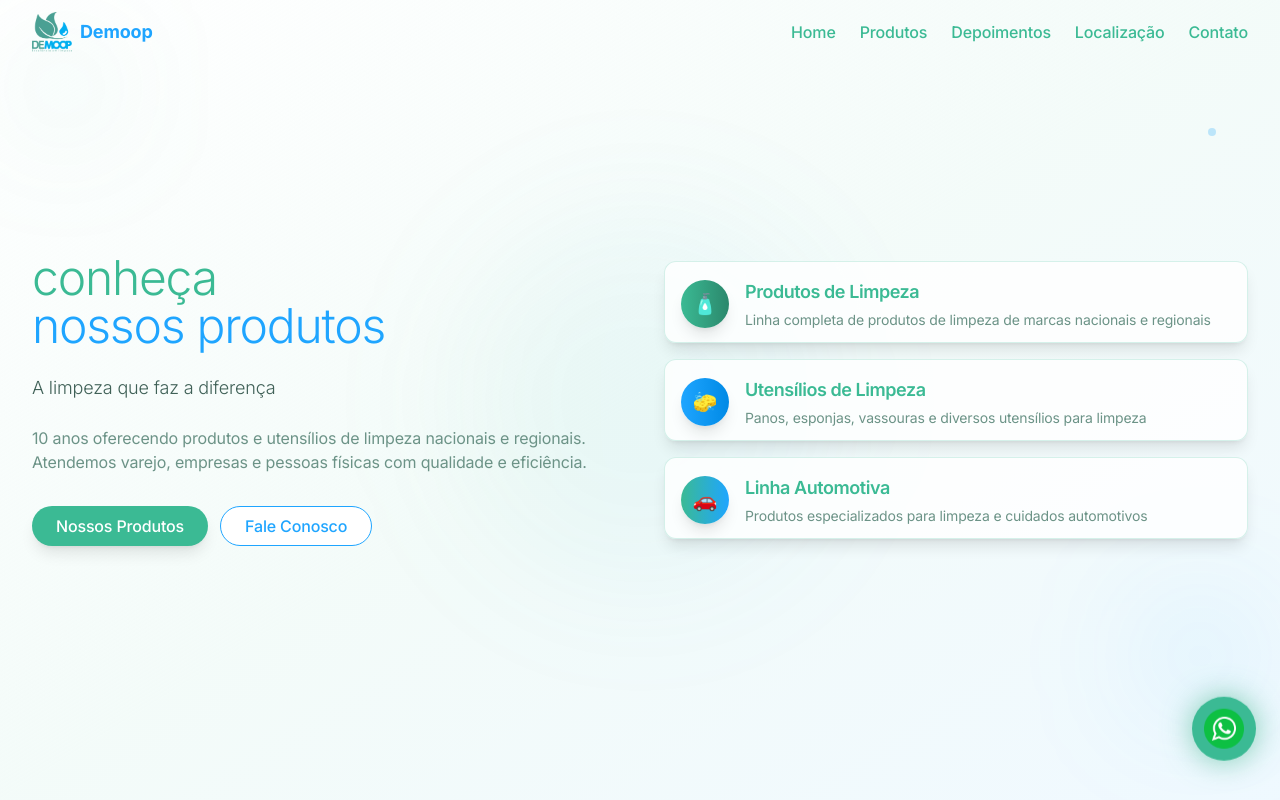
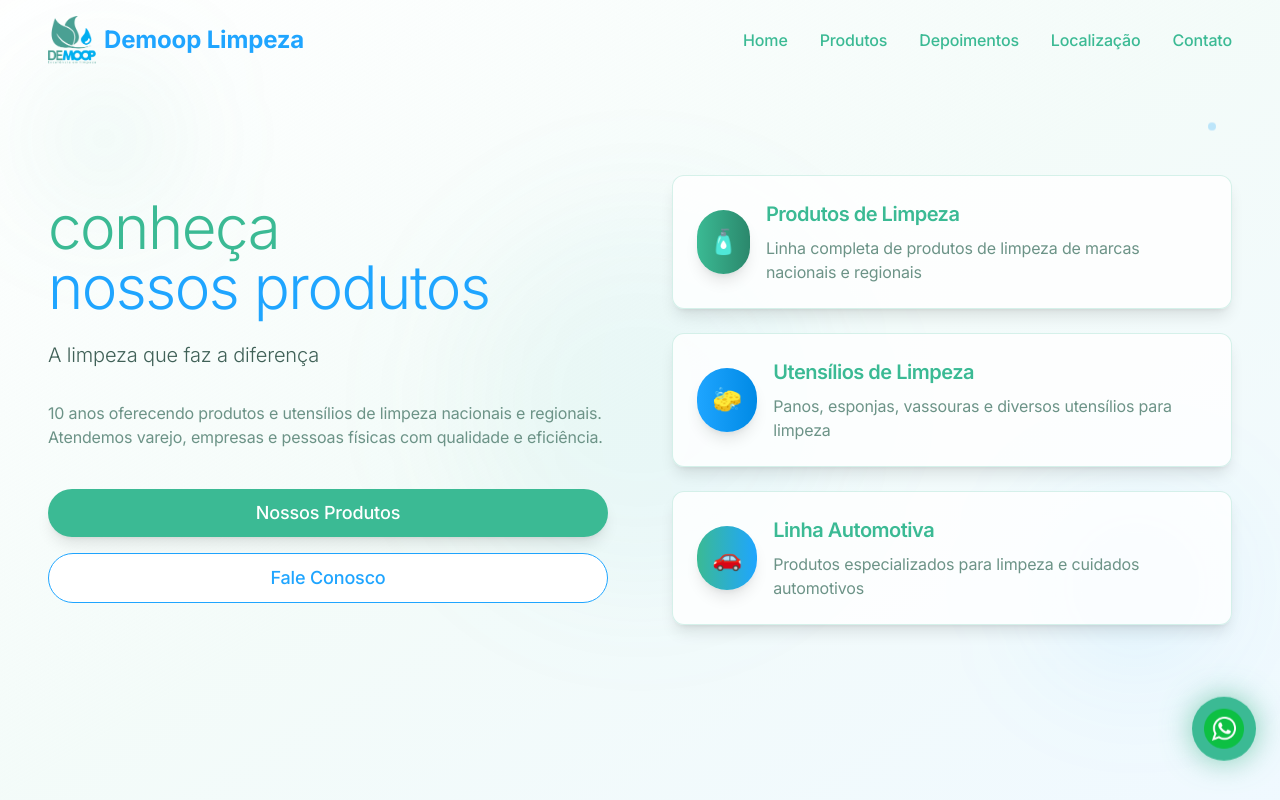
Before and after one commit to DevZipMateus/demoop, a React (Vite) app: page / in a window 1280 px wide. Shown: the top 800 px of the page. Built offline with nearby package versions, Linux system fonts and the light colour scheme.

Commit message:
Reverted to commit ddddc0e04e0af738511bc12abbd575e39bad043b

```diff
--- a/src/components/DemoopHero.tsx
+++ b/src/components/DemoopHero.tsx
@@ -42,56 +42,56 @@ const DemoopHero = () => {
     <section id="home" className="min-h-screen flex items-center justify-center relative overflow-hidden bg-gradient-to-br from-white via-demoop-lightgreen/20 to-demoop-lightblue/20">
       {/* Background elements */}
       <div className="absolute inset-0 overflow-hidden">
-        <div className="absolute top-10 left-2 sm:left-4 w-16 h-16 sm:w-20 sm:h-20 lg:w-24 lg:h-24 bg-demoop-green/10 rounded-full blur-3xl animate-float"></div>
-        <div className="absolute bottom-20 right-2 sm:right-4 w-20 h-20 sm:w-24 sm:h-24 lg:w-32 lg:h-32 bg-demoop-blue/10 rounded-full blur-3xl animate-float animation-delay-500"></div>
-        <div className="absolute top-1/2 left-1/2 transform -translate-x-1/2 -translate-y-1/2 w-48 h-48 sm:w-64 sm:h-64 lg:w-96 lg:h-96 bg-gradient-to-r from-demoop-green/5 to-demoop-blue/5 rounded-full blur-3xl"></div>
+        <div className="absolute top-20 left-4 sm:left-10 w-24 h-24 sm:w-32 sm:h-32 bg-demoop-green/10 rounded-full blur-3xl animate-float"></div>
+        <div className="absolute bottom-32 right-4 sm:right-16 w-32 h-32 sm:w-40 sm:h-40 bg-demoop-blue/10 rounded-full blur-3xl animate-float animation-delay-500"></div>
+        <div className="absolute top-1/2 left-1/2 transform -translate-x-1/2 -translate-y-1/2 w-64 h-64 sm:w-96 sm:h-96 bg-gradient-to-r from-demoop-green/5 to-demoop-blue/5 rounded-full blur-3xl"></div>
       </div>
 
-      <div className="container mx-auto px-3 sm:px-4 lg:px-6 xl:px-8 relative z-10 py-20 sm:py-24 lg:py-32">
-        <div className="grid grid-cols-1 lg:grid-cols-2 gap-6 sm:gap-8 lg:gap-12 items-center">
+      <div className="container mx-auto px-4 sm:px-6 lg:px-8 xl:px-12 2xl:px-16 relative z-10">
+        <div className="grid grid-cols-1 lg:grid-cols-2 gap-8 lg:gap-12 xl:gap-16 items-center">
           {/* Content Section - Left */}
-          <div className="text-center lg:text-left order-2 lg:order-1">
-            <h1 className="text-2xl xs:text-3xl sm:text-4xl md:text-5xl lg:text-4xl xl:text-5xl font-light mb-3 sm:mb-4 lg:mb-6 opacity-0 animate-slide-up tracking-tight leading-tight">
+          <div className="text-center lg:text-left">
+            <h1 className="text-3xl xs:text-4xl sm:text-5xl md:text-6xl lg:text-5xl xl:text-6xl font-light mb-4 sm:mb-6 opacity-0 animate-slide-up tracking-tight leading-tight">
               <span className="block text-demoop-primary">conheça</span>
               <span className="block text-demoop-blue">nossos produtos</span>
             </h1>
 
-            <p className="text-sm sm:text-base md:text-lg lg:text-base xl:text-lg text-foreground/80 mb-4 sm:mb-6 opacity-0 animate-slide-up animation-delay-200 font-light leading-relaxed">
+            <p className="text-base sm:text-lg md:text-xl lg:text-lg xl:text-xl text-foreground/80 mb-6 sm:mb-8 opacity-0 animate-slide-up animation-delay-200 font-light leading-relaxed">
               A limpeza que faz a diferença
             </p>
 
-            <p className="text-xs sm:text-sm md:text-base lg:text-sm xl:text-base text-muted-foreground mb-6 sm:mb-8 opacity-0 animate-slide-up animation-delay-300 leading-relaxed">
+            <p className="text-sm sm:text-base md:text-lg lg:text-base text-muted-foreground mb-8 sm:mb-10 opacity-0 animate-slide-up animation-delay-300 leading-relaxed">
               10 anos oferecendo produtos e utensílios de limpeza nacionais e regionais.
               Atendemos varejo, empresas e pessoas físicas com qualidade e eficiência.
             </p>
 
-            <div className="flex flex-col xs:flex-row gap-2 sm:gap-3 justify-center lg:justify-start opacity-0 animate-slide-up animation-delay-400">
-              <Button onClick={() => scrollToSection('services')} className="bg-demoop-primary hover:bg-demoop-darkgreen text-white px-4 sm:px-6 py-3 sm:py-4 text-sm sm:text-base rounded-full shadow-lg hover:shadow-xl transition-all duration-300 transform hover:scale-105">
+            <div className="flex flex-col xs:flex-row gap-3 sm:gap-4 justify-center lg:justify-start opacity-0 animate-slide-up animation-delay-400">
+              <Button onClick={() => scrollToSection('services')} className="bg-demoop-primary hover:bg-demoop-darkgreen text-white px-6 sm:px-8 py-4 sm:py-6 text-base sm:text-lg rounded-full shadow-lg hover:shadow-xl transition-all duration-300 transform hover:scale-105">
                 Nossos Produtos
               </Button>
-              <Button variant="outline" onClick={handleWhatsAppClick} className="border-demoop-blue text-demoop-blue hover:bg-demoop-blue hover:text-white px-4 sm:px-6 py-3 sm:py-4 text-sm sm:text-base rounded-full transition-all duration-300">
+              <Button variant="outline" onClick={handleWhatsAppClick} className="border-demoop-blue text-demoop-blue hover:bg-demoop-blue hover:text-white px-6 sm:px-8 py-4 sm:py-6 text-base sm:text-lg rounded-full transition-all duration-300">
                 Fale Conosco
               </Button>
             </div>
           </div>
 
           {/* Products Section - Right */}
-          <div className="grid grid-cols-1 gap-3 sm:gap-4 opacity-0 animate-slide-up animation-delay-600 order-1 lg:order-2">
+          <div className="grid grid-cols-1 gap-4 sm:gap-6 opacity-0 animate-slide-up animation-delay-600">
             {products.map((product, index) => (
               <Card
                 key={index}
-                className="group bg-white/80 backdrop-blur-sm border-demoop-green/20 shadow-lg hover:shadow-2xl transition-all duration-500 hover:scale-102 hover:-translate-y-1"
+                className="group bg-white/80 backdrop-blur-sm border-demoop-green/20 shadow-lg hover:shadow-2xl transition-all duration-500 hover:scale-105 hover:-translate-y-2"
               >
-                <CardHeader className="p-3 sm:p-4 pb-2 sm:pb-3">
-                  <div className="flex items-center gap-3 sm:gap-4">
-                    <div className={`w-10 h-10 sm:w-12 sm:h-12 rounded-full bg-gradient-to-r ${product.color} flex items-center justify-center text-lg sm:text-xl shadow-lg group-hover:shadow-xl transition-all duration-300 flex-shrink-0`}>
+                <CardHeader className="text-center pb-4 p-4 sm:p-6">
+                  <div className="flex items-center gap-4">
+                    <div className={`w-12 h-12 sm:w-16 sm:h-16 rounded-full bg-gradient-to-r ${product.color} flex items-center justify-center text-xl sm:text-2xl shadow-lg group-hover:shadow-xl transition-all duration-300`}>
                       {product.icon}
                     </div>
-                    <div className="flex-1 min-w-0">
-                      <CardTitle className="text-sm sm:text-base lg:text-lg text-demoop-primary group-hover:text-demoop-blue transition-colors duration-300">
+                    <div className="text-left">
+                      <CardTitle className="text-lg sm:text-xl text-demoop-primary group-hover:text-demoop-blue transition-colors duration-300">
                         {product.title}
                       </CardTitle>
-                      <p className="text-muted-foreground text-xs sm:text-sm mt-1 leading-relaxed">
+                      <p className="text-muted-foreground text-sm sm:text-base mt-2 leading-relaxed">
                         {product.description}
                       </p>
                     </div>
--- a/src/components/NavBar.tsx
+++ b/src/components/NavBar.tsx
@@ -43,15 +43,15 @@ const NavBar = () => {
       className={cn(
         "fixed top-0 left-0 right-0 z-50 transition-all duration-300 ease-in-out",
         scrolled
-          ? "py-1 sm:py-2 bg-white/95 backdrop-blur-md shadow-lg"
-          : "py-2 sm:py-3 bg-transparent"
+          ? "py-2 sm:py-3 bg-white/95 backdrop-blur-md shadow-lg"
+          : "py-3 sm:py-4 bg-transparent"
       )}
     >
-      <div className="container mx-auto px-3 sm:px-4 lg:px-6 xl:px-8 flex justify-between items-center">
+      <div className="container mx-auto px-4 sm:px-6 lg:px-8 xl:px-12 2xl:px-16 flex justify-between items-center">
         <div className="flex items-center">
           <a
             href="#home"
-            className="flex items-center space-x-1 sm:space-x-2 font-display font-bold text-base sm:text-lg lg:text-xl"
+            className="flex items-center space-x-2 font-display font-bold text-lg sm:text-xl lg:text-2xl"
             onClick={(e) => {
               e.preventDefault();
               scrollToSection('home');
@@ -60,19 +60,20 @@ const NavBar = () => {
             <img
               src="/lovable-uploads/dabf577d-abec-4c2f-aab4-f1a1c600dc29.png"
               alt="Demoop Logo"
-              className="h-6 w-6 sm:h-8 sm:w-8 lg:h-10 lg:w-10"
+              className="h-8 w-8 sm:h-10 sm:w-10 lg:h-12 lg:w-12"
             />
-            <span className="hidden xs:inline text-demoop-blue text-sm sm:text-base lg:text-lg">Demoop</span>
+            <span className="hidden sm:inline text-demoop-blue">Demoop Limpeza</span>
+            <span className="sm:hidden text-demoop-blue">Demoop</span>
           </a>
         </div>
 
         {/* Desktop Navigation */}
-        <nav className="hidden md:flex space-x-4 lg:space-x-6">
+        <nav className="hidden lg:flex space-x-6 xl:space-x-8">
           {navLinks.map((link) => (
             <a
               key={link.id}
               href={`#${link.id}`}
-              className="text-demoop-primary hover:text-demoop-blue transition-colors duration-300 text-sm lg:text-base font-medium relative group"
+              className="text-demoop-primary hover:text-demoop-blue transition-colors duration-300 text-sm xl:text-base font-medium relative group"
               onClick={(e) => {
                 e.preventDefault();
                 scrollToSection(link.id);
@@ -84,39 +85,39 @@ const NavBar = () => {
           ))}
         </nav>
 
-        {/* Mobile Navigation */}
+        {/* Mobile Navigation with Sheet component */}
         <Sheet>
           <SheetTrigger asChild>
             <button
-              className="md:hidden text-demoop-primary p-1 sm:p-2 rounded-md hover:bg-demoop-lightgreen/50 transition-colors"
+              className="lg:hidden text-demoop-primary p-2 rounded-md hover:bg-demoop-lightgreen/50 transition-colors"
               aria-label="Open menu"
             >
-              <Menu size={18} className="sm:w-5 sm:h-5" />
+              <Menu size={20} className="sm:w-6 sm:h-6" />
             </button>
           </SheetTrigger>
-          <SheetContent side="right" className="w-[85%] sm:w-[80%] p-0 bg-gradient-to-br from-white to-demoop-lightgreen border-l-4 border-demoop-blue">
+          <SheetContent side="right" className="w-[90%] sm:w-[85%] p-0 bg-gradient-to-br from-white to-demoop-lightgreen border-l-4 border-demoop-blue">
             <div className="flex flex-col h-full">
-              <div className="flex justify-between items-center p-3 sm:p-4 border-b border-demoop-lightgreen">
-                <div className="flex items-center space-x-2 font-display font-bold text-base sm:text-lg text-demoop-blue">
+              <div className="flex justify-between items-center p-4 sm:p-6 border-b border-demoop-lightgreen">
+                <div className="flex items-center space-x-2 font-display font-bold text-lg sm:text-xl text-demoop-blue">
                   <img
                     src="/lovable-uploads/dabf577d-abec-4c2f-aab4-f1a1c600dc29.png"
                     alt="Demoop Logo"
                     className="h-5 w-5 sm:h-6 sm:w-6"
                   />
-                  <span>Demoop</span>
+                  <span>Demoop Limpeza</span>
                 </div>
                 <SheetClose className="p-2 rounded-full hover:bg-demoop-lightgreen/70 transition-all">
-                  <X className="text-demoop-primary" size={16} />
+                  <X className="text-demoop-primary" size={18} />
                 </SheetClose>
               </div>
-              <nav className="flex flex-col items-stretch justify-start flex-1 mt-2 sm:mt-4">
+              <nav className="flex flex-col items-stretch justify-start flex-1 mt-4 sm:mt-8">
                 {navLinks.map((link, index) => (
                   <a
                     key={link.id}
                     href={`#${link.id}`}
                     className={cn(
-                      "text-demoop-primary text-sm sm:text-base font-medium hover:bg-demoop-lightgreen/70 transition-all w-full text-center py-3 sm:py-4 px-3 flex items-center justify-center",
-                      "relative overflow-hidden after:absolute after:bottom-0 after:left-0 after:h-[2px] after:w-0 after:bg-demoop-blue after:transition-all after:duration-300 hover:after:w-1/3"
+                      "text-demoop-primary text-base sm:text-lg font-medium hover:bg-demoop-lightgreen/70 transition-all w-full text-center py-4 sm:py-6 px-4 flex items-center justify-center",
+                      "relative overflow-hidden after:absolute after:bottom-0 after:left-0 after:h-[3px] after:w-0 after:bg-demoop-blue after:transition-all after:duration-300 hover:after:w-1/3"
                     )}
                     style={{ animationDelay: `${index * 100}ms` }}
                     onClick={(e) => {
@@ -129,9 +130,9 @@ const NavBar = () => {
                   </a>
                 ))}
               </nav>
-              <div className="p-3 sm:p-4 border-t border-demoop-lightgreen mt-auto">
-                <div className="text-demoop-gray text-xs text-center">
-                  © 2024 Demoop Limpeza
+              <div className="p-4 sm:p-6 border-t border-demoop-lightgreen mt-auto">
+                <div className="text-demoop-gray text-xs sm:text-sm text-center">
+                  © 2024 Demoop Limpeza - Todos os direitos reservados
                 </div>
               </div>
             </div>
--- a/src/index.css
+++ b/src/index.css
@@ -40,19 +40,7 @@
 
   html {
     scroll-behavior: smooth;
-    scroll-padding-top: 3rem;
-  }
-
-  @media (min-width: 640px) {
-    html {
-      scroll-padding-top: 4rem;
-    }
-  }
-
-  @media (min-width: 1024px) {
-    html {
-      scroll-padding-top: 5rem;
-    }
+    scroll-padding-top: 4rem;
   }
 
   body {
@@ -65,31 +53,7 @@
     font-family: 'Inter', system-ui, -apple-system, BlinkMacSystemFont, 'Segoe UI', sans-serif;
     font-weight: 400;
     letter-spacing: -0.01em;
-    font-size: 14px;
-  }
-
-  @media (min-width: 640px) {
-    body {
-      font-size: 16px;
-    }
-  }
-
-  @media (min-width: 1024px) {
-    body {
-      font-size: 16px;
-    }
-  }
-
-  @media (min-width: 1920px) {
-    body {
-      font-size: 18px;
-    }
-  }
-
-  @media (min-width: 2560px) {
-    body {
-      font-size: 20px;
-    }
+    font-size: 16px;
   }
 
   /* Enhanced parallax effect with better performance */
@@ -113,26 +77,42 @@
     .parallax-bg {
       background-attachment: scroll;
     }
+
+    body {
+      font-size: 14px;
+    }
+  }
+
+  @media (min-width: 1920px) {
+    body {
+      font-size: 18px;
+    }
+  }
+
+  @media (min-width: 2560px) {
+    body {
+      font-size: 20px;
+    }
   }
 }
 
 @layer components {
   .section-container {
-    @apply max-w-7xl mx-auto px-3 sm:px-4 lg:px-6 xl:px-8 py-8 sm:py-12 lg:py-16 xl:py-20;
+    @apply max-w-7xl mx-auto px-4 sm:px-6 lg:px-8 xl:px-12 2xl:px-16 py-12 sm:py-16 lg:py-20 xl:py-24;
   }
 
   .section-title {
-    @apply text-foreground text-xl sm:text-2xl md:text-3xl lg:text-4xl xl:text-5xl font-light mb-3 sm:mb-4 opacity-0 animate-slide-up tracking-tight leading-tight;
+    @apply text-foreground text-2xl sm:text-3xl md:text-4xl lg:text-5xl xl:text-6xl font-light mb-4 opacity-0 animate-slide-up tracking-tight leading-tight;
     font-family: 'Inter', system-ui, -apple-system, sans-serif;
   }
 
   .section-subtitle {
-    @apply text-secondary-foreground text-sm sm:text-base lg:text-lg xl:text-xl max-w-4xl mx-auto mb-6 sm:mb-8 lg:mb-12 opacity-0 animate-slide-up animation-delay-200 font-light tracking-wide leading-relaxed;
+    @apply text-secondary-foreground text-base sm:text-lg lg:text-xl xl:text-2xl max-w-4xl mx-auto mb-8 sm:mb-12 opacity-0 animate-slide-up animation-delay-200 font-light tracking-wide leading-relaxed;
     font-family: 'Inter', system-ui, -apple-system, sans-serif;
   }
 
   .hero-title {
-    @apply text-2xl sm:text-3xl md:text-4xl lg:text-5xl xl:text-6xl font-light mb-3 sm:mb-4 lg:mb-6 opacity-0 animate-slide-up tracking-tight leading-tight;
+    @apply text-3xl sm:text-4xl md:text-5xl lg:text-6xl xl:text-7xl 2xl:text-8xl font-light mb-4 sm:mb-6 opacity-0 animate-slide-up tracking-tight leading-tight;
     background: linear-gradient(135deg, hsl(215, 70%, 45%) 0%, hsl(0, 84%, 60%) 100%);
     -webkit-background-clip: text;
     -webkit-text-fill-color: transparent;
@@ -141,7 +121,7 @@
   }
 
   .card-shadow {
-    @apply shadow-[0px_2px_10px_rgba(0,0,0,0.04)] sm:shadow-[0px_4px_20px_rgba(0,0,0,0.06)] lg:shadow-[0px_8px_30px_rgba(0,0,0,0.08)];
+    @apply shadow-[0px_4px_20px_rgba(0,0,0,0.04)] sm:shadow-[0px_8px_30px_rgba(0,0,0,0.08)];
   }
 
   .parallax-bg {
@@ -210,66 +190,11 @@
   }
 
   .service-card {
-    @apply bg-white/70 backdrop-blur-md rounded-lg sm:rounded-xl p-3 sm:p-4 lg:p-6 shadow-[0px_2px_10px_rgba(0,0,0,0.06)] sm:shadow-[0px_4px_20px_rgba(0,0,0,0.08)] transition-all duration-300 hover:shadow-[0px_6px_25px_rgba(0,0,0,0.12)] hover:translate-y-[-2px] sm:hover:translate-y-[-4px] border border-white/20;
+    @apply bg-white/70 backdrop-blur-md rounded-xl p-4 sm:p-6 shadow-[0px_4px_20px_rgba(0,0,0,0.08)] transition-all duration-300 hover:shadow-[0px_8px_30px_rgba(0,0,0,0.12)] hover:translate-y-[-4px] sm:hover:translate-y-[-8px] border border-white/20;
   }
 
   .tech-overlay {
     background: linear-gradient(135deg, rgba(59, 130, 246, 0.9) 0%, rgba(29, 78, 216, 0.85) 50%, rgba(220, 38, 127, 0.9) 100%);
-  }
-
-  /* Responsive grid utilities */
-  .grid-responsive {
-    @apply grid grid-cols-1 gap-3 sm:gap-4 lg:gap-6;
-  }
-
-  .grid-responsive-2 {
-    @apply grid grid-cols-1 sm:grid-cols-2 gap-3 sm:gap-4 lg:gap-6;
-  }
-
-  .grid-responsive-3 {
-    @apply grid grid-cols-1 sm:grid-cols-2 lg:grid-cols-3 gap-3 sm:gap-4 lg:gap-6;
-  }
-
-  .grid-responsive-4 {
-    @apply grid grid-cols-2 sm:grid-cols-3 lg:grid-cols-4 gap-3 sm:gap-4 lg:gap-6;
-  }
-
-  /* Responsive spacing utilities */
-  .spacing-responsive {
-    @apply space-y-3 sm:space-y-4 lg:space-y-6;
-  }
-
-  .padding-responsive {
-    @apply p-3 sm:p-4 lg:p-6;
-  }
-
-  .padding-section {
-    @apply py-8 sm:py-12 lg:py-16 xl:py-20 px-3 sm:px-4 lg:px-6 xl:px-8;
-  }
-
-  /* Responsive text utilities */
-  .text-responsive-sm {
-    @apply text-xs sm:text-sm lg:text-base;
-  }
-
-  .text-responsive-base {
-    @apply text-sm sm:text-base lg:text-lg;
-  }
-
-  .text-responsive-lg {
-    @apply text-base sm:text-lg lg:text-xl;
-  }
-
-  .text-responsive-xl {
-    @apply text-lg sm:text-xl lg:text-2xl;
-  }
-
-  .text-responsive-2xl {
-    @apply text-xl sm:text-2xl lg:text-3xl;
-  }
-
-  .text-responsive-3xl {
-    @apply text-2xl sm:text-3xl lg:text-4xl;
   }
 
   /* Parallax depth layers */
@@ -334,11 +259,7 @@
     }
 
     .animate-float {
-      animation: none !important;
-    }
-
-    .hover\:scale-105:hover {
-      transform: scale(1.02) !important;
+      transform: none !important;
     }
   }
 
@@ -363,12 +284,4 @@
       @apply max-w-9xl;
     }
   }
-
-  /* Better touch targets for mobile */
-  @media (max-width: 640px) {
-    button, a {
-      min-height: 44px;
-      min-width: 44px;
-    }
-  }
 }
--- a/tailwind.config.ts
+++ b/tailwind.config.ts
@@ -13,13 +13,7 @@ export default {
 	theme: {
 		container: {
 			center: true,
-			padding: {
-				DEFAULT: '1rem',
-				sm: '1.5rem',
-				lg: '2rem',
-				xl: '2.5rem',
-				'2xl': '3rem',
-			},
+			padding: '2rem',
 			screens: {
 				'2xl': '1400px'
 			}
@@ -30,19 +24,9 @@ export default {
 				display: ['Inter', 'system-ui', '-apple-system', 'sans-serif'],
 				inter: ['Inter', 'system-ui', '-apple-system', 'sans-serif'],
 			},
-			screens: {
-				'xs': '475px',
-				'3xl': '1600px',
-				'4xl': '1920px',
-			},
 			maxWidth: {
 				'8xl': '88rem',
 				'9xl': '96rem',
-			},
-			spacing: {
-				'18': '4.5rem',
-				'88': '22rem',
-				'128': '32rem',
 			},
 			colors: {
 				border: 'hsl(var(--border))',
@@ -148,9 +132,6 @@ export default {
 			},
 			transitionDuration: {
 				'2000': '2000ms',
-			},
-			scale: {
-				'102': '1.02',
 			}
 		}
 	},
```
Also changed, not shown: src/components/DemoopServices.tsx (+21 -21 lines).
